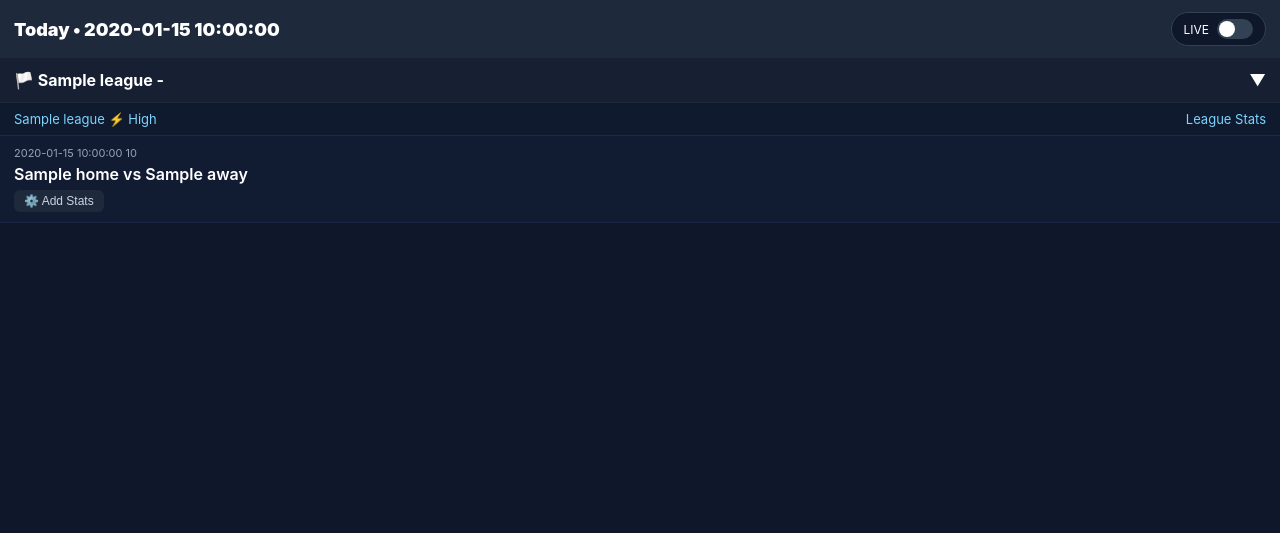
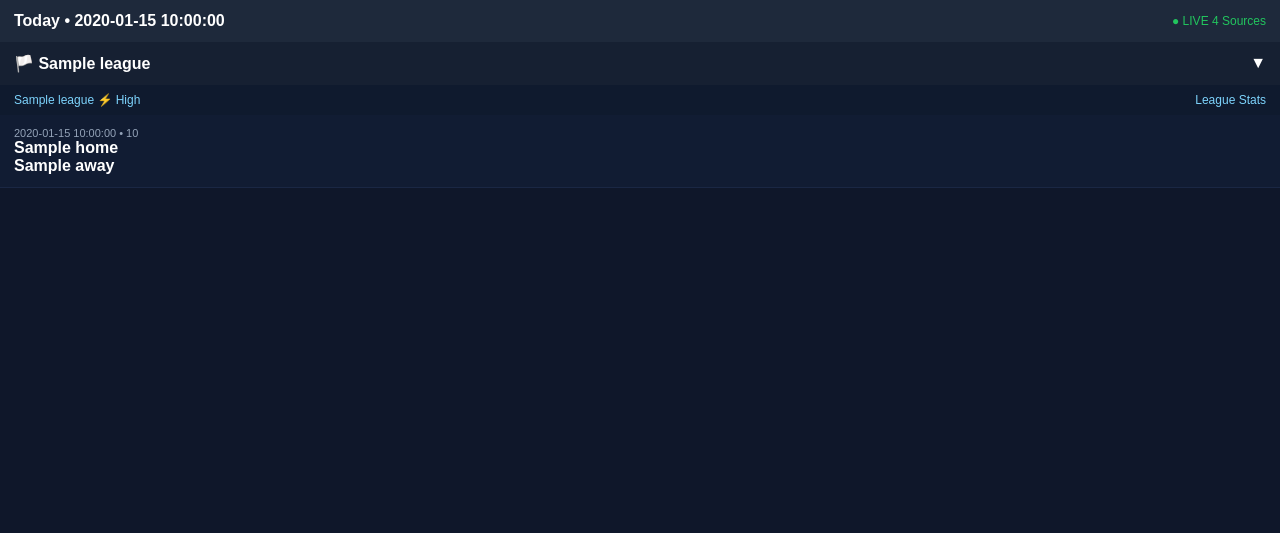
Before and after one commit to Abednico-byte/abed-predict-world, a Flask app: template templates/index.html in a window 1280 px wide. Shown: the top 533 px of the page. Run offline with Flask 3, Linux system fonts and the light colour scheme; the template is opened without the code that fills it: most values are stand-ins (such as "Sample title", 1, 10 or a date in 2020).

Commit message:
Update index.html

```diff
--- a/templates/index.html
+++ b/templates/index.html
@@ -1,83 +1,105 @@
 <!DOCTYPE html>
 <html><head><meta name="viewport" content="width=device-width,initial-scale=1">
 <title>Abed Football Predictor</title>
-<meta http-equiv="refresh" content="60">
 <style>
-body{background:#0f172a;color:#fff;font-family:Inter,Arial;margin:0;padding-bottom:70px}
+body{background:#0f172a;color:#fff;font-family:Arial;margin:0;padding-bottom:70px}
 .top{background:#1e293b;padding:12px 14px;display:flex;justify-content:space-between;align-items:center;position:sticky;top:0;z-index:10}
-.today{font-weight:900;font-size:18px}
-.live-toggle{display:flex;align-items:center;gap:8px;background:#0f172a;padding:6px 12px;border-radius:20px;border:1px solid #334155}
-.switch{width:36px;height:20px;background:#334155;border-radius:10px;position:relative;cursor:pointer}
-.switch.on{background:#22c55e}
-.knob{width:16px;height:16px;background:#fff;border-radius:50%;position:absolute;top:2px;left:2px;transition:.3s}
-.switch.on.knob{left:18px}
-.country{background:#162032;padding:12px 14px;font-weight:bold;display:flex;justify-content:space-between;cursor:pointer;border-bottom:1px solid #1e293b}
-.country:hover{background:#1c2a44}
-.league{background:#0f1a2e;padding:8px 14px;font-size:13px;color:#7dd3fc;display:flex;justify-content:space-between;align-items:center;border-bottom:1px solid #1e293b}
-.match{background:#111c33;padding:10px 14px;border-bottom:1px solid #1a2744}
-.m-head{display:flex;gap:6px;font-size:11px;color:#94a3b8;align-items:center}
-.m-teams{font-weight:600;margin:4px 0}
-.m-foot{display:flex;gap:8px;margin-top:6px}
-.btn{background:#1e293b;padding:4px 10px;border-radius:6px;font-size:12px;border:0;color:#cbd5e1}
-.hidden{display:none}
-.badge{padding:2px 6px;border-radius:4px;font-size:11px;font-weight:bold}
-.badge-live{background:#ef4444}
-.badge-ht{background:#facc15;color:#000}
+.match{background:#111c33;padding:12px 14px;border-bottom:1px solid #1a2744;cursor:pointer}
+.match:hover{background:#1a2a4a}
+.country{background:#162032;padding:12px 14px;font-weight:bold;display:flex;justify-content:space-between;cursor:pointer}
+.league{background:#0f1a2e;padding:8px 14px;font-size:12px;color:#7dd3fc;display:flex;justify-content:space-between}
+.badge-live{background:#ef4444;padding:2px 6px;border-radius:4px;font-size:11px;font-weight:bold}
+.m-teams{font-weight:700}
+/* MODAL */
+#modal{position:fixed;top:0;left:0;right:0;bottom:0;background:#0b1222;z-index:100;display:none;overflow:auto}
+.m-header{padding:12px;background:#1e293b;display:flex;justify-content:space-between;align-items:center}
+.tabs{display:flex;gap:14px;padding:10px 14px;background:#162032;border-bottom:1px solid #1e293b;overflow:auto}
+.tab{padding:6px 2px;cursor:pointer;color:#94a3b8;white-space:nowrap}
+.tab.active{color:#fff;border-bottom:2px solid #22c55e;font-weight:bold}
+.subtabs{display:flex;gap:12px;padding:8px 14px;background:#0f1a2e}
+.subtab{padding:4px 10px;border-radius:16px;background:#1e293b;font-size:12px;cursor:pointer}
+.subtab.active{background:#22c55e;color:#000;font-weight:bold}
+.box{margin:10px;background:#162032;border-radius:12px;padding:14px}
+.circle{width:46px;height:46px;border:3px solid #38bdf8;border-radius:50%;display:inline-flex;align-items:center;justify-content:center;margin:0 8px}
+.pressure-bar{height:22px;background:#0f172a;border-radius:4px;margin:3px 0;display:flex;overflow:hidden}
 </style>
 </head><body>
 
 <div class="top">
-<div class="today">Today • {{ today }}</div>
-<div class="live-toggle" onclick="toggleLive()">
-<span style="font-size:12px">LIVE</span>
-<div id="liveSwitch" class="switch"><div class="knob"></div></div>
+<div style="font-weight:900">Today • {{ today }}</div>
+<div style="font-size:12px;color:#22c55e">● LIVE 4 Sources</div>
+</div>
+
+{% for g in live_games %}
+<div class="country" onclick="this.nextElementSibling.classList.toggle('hidden')">
+<span>🏳️ {{ g.league }}</span><span>▼</span>
+</div>
+<div>
+<div class="league"><span>{{ g.league }} ⚡ High</span><span>League Stats</span></div>
+<div class="match" onclick="openMatch('{{ g.home }}','{{ g.away }}','{{ g.league }}','{{ g.score }}','{{ g.time }}')">
+<div style="font-size:11px;color:#94a3b8">{% if g.live %}<span class="badge-live">LIVE {{ g.time }}'</span>{% else %}{{ g.time }}{% endif %} • {{ g.score }}</div>
+<div class="m-teams">{{ g.home }}<br>{{ g.away }}</div>
+</div>
+</div>
+{% endfor %}
+
+<!-- MATCH DETAIL MODAL -->
+<div id="modal">
+<div class="m-header">
+<div><div id="mScore" style="font-weight:900;color:#22c55e">1-0 54:08</div><div style="font-size:12px;color:#94a3b8">🏆 <span id="mLeague">France Ligue 1</span></div><div id="mTeams" style="font-weight:900;font-size:18px;margin-top:6px">Nice<br>LOSC Lille</div></div>
+<div onclick="closeMatch()" style="font-size:24px;cursor:pointer">✕</div>
+</div>
+
+<div class="tabs">
+<div class="tab">Create</div><div class="tab active">Stats</div><div class="tab" onclick="showOdds()">Odds</div><div class="tab" onclick="showPred()">Predictions</div>
+</div>
+
+<div class="subtabs">
+<div class="subtab active">In-Play</div><div class="subtab">General</div><div class="subtab">Goals</div><div class="subtab">Timing</div>
+</div>
+
+<div class="tabs" style="font-size:13px">
+<div class="tab active">Stats</div><div class="tab">Trends</div><div class="tab">AI</div><div class="tab">Lineup</div>
+</div>
+
+<div class="box">
+<div style="display:flex;justify-content:space-between;align-items:center"><b>⚡ Pressure Formula</b><span style="background:#1e293b;padding:4px 10px;border-radius:20px;font-size:11px;color:#22c55e">● Events</span></div>
+<div style="display:flex;justify-content:space-around;margin-top:14px">
+<div style="text-align:center"><div style="font-size:11px;color:#94a3b8">LIVE PRESSURE</div><div style="margin-top:6px"><span>28</span><span class="circle">72</span></div></div>
+<div style="text-align:center"><div style="font-size:11px;color:#94a3b8">AVG PRESSURE</div><div style="margin-top:6px"><span>41</span><span class="circle">59</span></div></div>
+</div>
+<div style="margin-top:12px"><b>Pressure Monitor</b><div style="font-size:10px;color:#94a3b8;margin:6px 0">● Shot ◎ Goal ▶ Corner ■ Card</div>
+<div class="pressure-bar"><div style="width:35%;background:#38bdf8"></div><div style="width:65%;background:#1e40af"></div></div>
+<div class="pressure-bar"><div style="width:50%;background:#1e40af"></div><div style="width:50%;background:#38bdf8"></div></div>
+<div style="display:flex;justify-content:space-between;font-size:10px;color:#64748b"><span>KO</span><span>15</span><span>30</span><span>HT</span><span>60</span><span>75</span><span>FT</span></div>
+<div style="display:flex;justify-content:space-between;margin-top:8px"><span style="font-size:12px">Nice Goal - 4'</span><span style="color:#22c55e;font-size:12px">Next →</span></div>
 </div>
 </div>
 
-<div id="container">
-{% for g in live_games %}
-<div class="match-item" data-live="{{ 1 if g.live else 0 }}" data-country="{{ g.league.split(' - ')[0] if ' - ' in g.league else g.league }}" data-league="{{ g.league }}">
-<div class="country" onclick="toggleLeague('{{ g.league }}')">
-<span>🏳️ {{ g.league.split(' - ')[0] if ' - ' in g.league else g.league }} - {{ g.league.split(' - ')[1] if ' - ' in g.league else '' }}</span>
-<span id="arrow-{{ g.league }}">▼</span>
+<div class="box" id="predBox">
+<b>🤖 Abed AI Prediction (3% Pro Model)</b>
+<div style="margin-top:10px;font-size:13px">
+<div style="display:flex;justify-content:space-between;padding:8px;background:#0f172a;border-radius:8px;margin:4px 0"><span>Home Win</span><span style="color:#22c55e;font-weight:bold">42.3%</span></div>
+<div style="display:flex;justify-content:space-between;padding:8px;background:#0f172a;border-radius:8px;margin:4px 0"><span>Draw</span><span>27.1%</span></div>
+<div style="display:flex;justify-content:space-between;padding:8px;background:#0f172a;border-radius:8px;margin:4px 0"><span>Away Win</span><span>30.6%</span></div>
+<div style="display:flex;justify-content:space-between;padding:8px;background:#1e293b;border-radius:8px;margin:4px 0"><span>Over 2.5</span><span style="color:#facc15">58% ⚡ High</span></div>
+<div style="display:flex;justify-content:space-between;padding:8px;background:#1e293b;border-radius:8px;margin:4px 0"><span>BTTS</span><span>54%</span></div>
 </div>
-<div class="league-content" id="league-{{ g.league }}">
-<div class="league"><span>{{ g.league }} ⚡ High</span><span>League Stats</span></div>
-<div class="match">
-<div class="m-head">
-<span>{% if g.live %}<span class="badge badge-live">LIVE</span>{% endif %} {{ g.time }} {{ g.score }}</span>
+<div style="margin-top:10px;font-size:11px;color:#94a3b8">Source: API-Football + Football-Data + SofaScore + Opta • Live AI</div>
 </div>
-<div class="m-teams">{{ g.home }} vs {{ g.away }}</div>
-<div class="m-foot"><button class="btn">⚙️ Add Stats</button></div>
-</div>
-</div>
-</div>
-{% endfor %}
+
 </div>
 
 <script>
-let liveOnly=false;
-function toggleLeague(league){
- let el=document.getElementById('league-'+league);
- let ar=document.getElementById('arrow-'+league);
- el.classList.toggle('hidden');
- ar.textContent = el.classList.contains('hidden')? '▶' : '▼';
+function openMatch(home,away,league,score,time){
+ document.getElementById('mTeams').innerHTML=home+'<br>'+away;
+ document.getElementById('mLeague').innerText=league;
+ document.getElementById('mScore').innerText=score+' '+time;
+ document.getElementById('modal').style.display='block';
 }
-function toggleLive(){
- liveOnly=!liveOnly;
- document.getElementById('liveSwitch').classList.toggle('on');
- document.querySelectorAll('.match-item').forEach(m=>{
-  if(liveOnly && m.dataset.live=="0") m.style.display="none";
-  else m.style.display="block";
- });
-}
-// group by country
-const seen={};
-document.querySelectorAll('.match-item').forEach(item=>{
- const c=item.dataset.country;
- if(seen[c]){item.querySelector('.country').style.display='none'}
- seen[c]=true;
-});
+function closeMatch(){document.getElementById('modal').style.display='none';}
+function showPred(){document.getElementById('predBox').scrollIntoView({behavior:'smooth'});}
+function showOdds(){alert('Odds: 1x2 from 4 sources - Live updating... API-Football odds: Home 2.10 Draw 3.20 Away 3.40');}
 </script>
 
 <div style="position:fixed;bottom:0;left:0;right:0;background:#1e293b;display:flex;justify-content:space-around;padding:10px;border-top:1px solid #334155">
```
